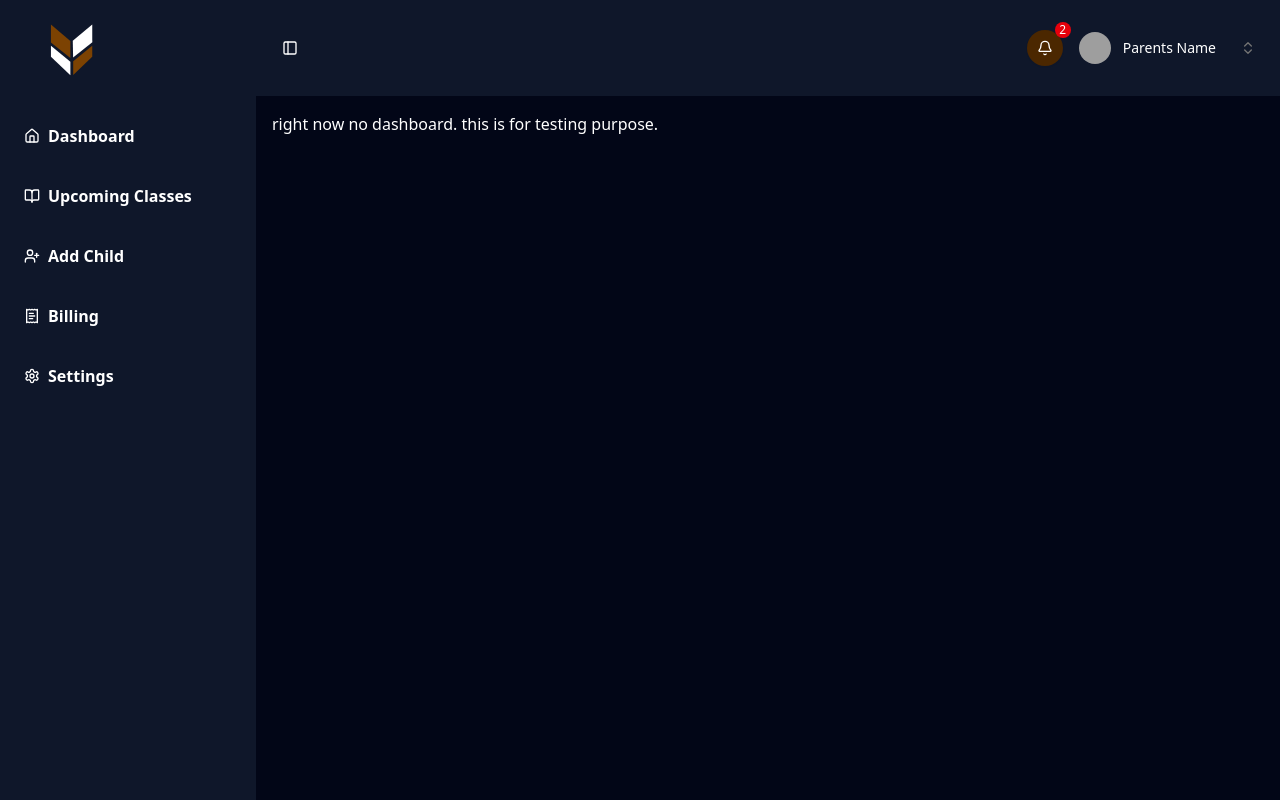
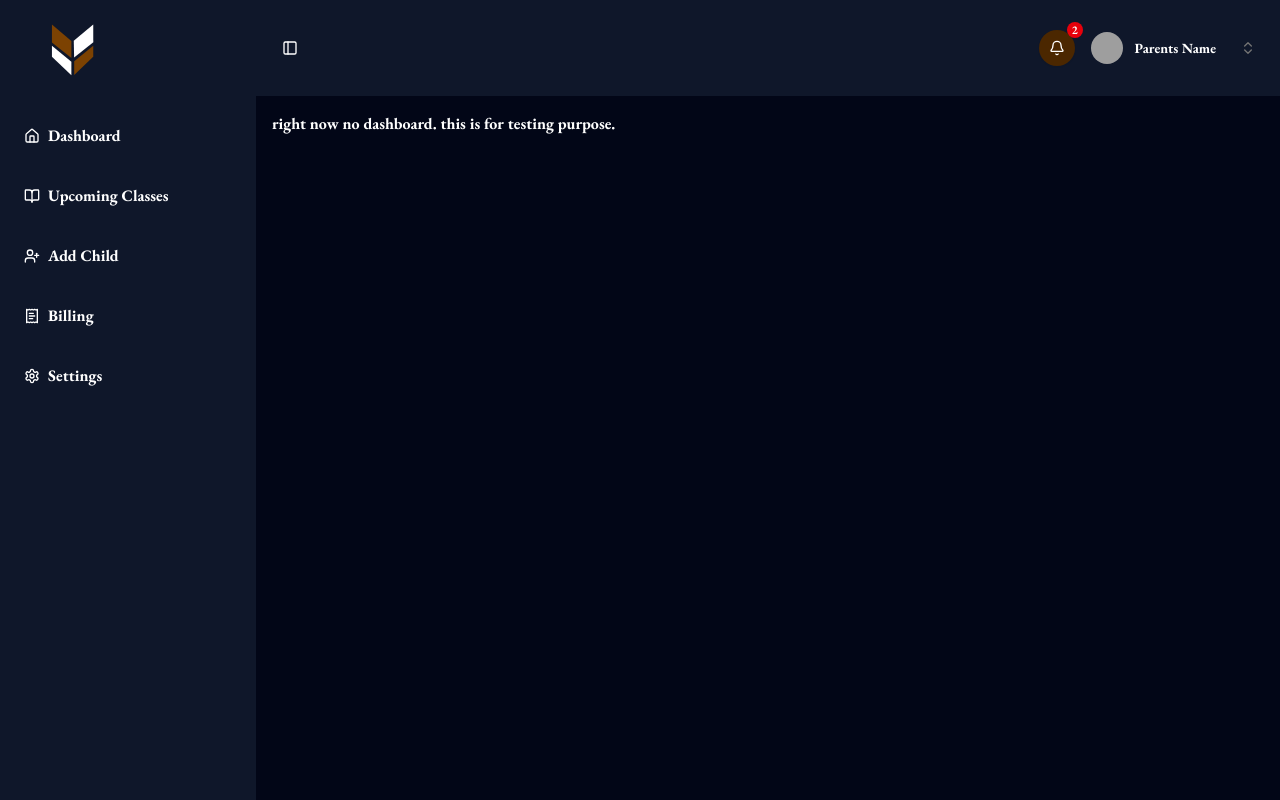
Before and after one commit to ILM-AI-LTD/ilm-ai-frontend, a Next.js app: page /parents/profile in a window 1280 px wide. Built offline with nearby package versions, Linux system fonts and the light colour scheme; grey boxes are pictures that could not be loaded.

Commit message:
modifications. font changed

```diff
--- a/app/(main)/layout.tsx
+++ b/app/(main)/layout.tsx
@@ -1,7 +1,16 @@
+import { EB_Garamond } from 'next/font/google';
+
+const eBGaramondfont = EB_Garamond({
+  subsets: ['latin'],
+  weight: "700",
+
+})
+
+
 export default function MainLayout({ children }: { children: React.ReactNode }) {
-    return (
-      <div className="min-h-screen flex justify-center items-center bg-primary-bg-color">
-        {children}
-      </div>
-    );
-  }
+  return (
+    <div className={`${eBGaramondfont.className} min-h-screen flex justify-center items-center bg-primary-bg-color`}>
+      {children}
+    </div>
+  );
+}
--- a/app/(main)/student/dashboard/layout.tsx
+++ b/app/(main)/student/dashboard/layout.tsx
@@ -1,23 +1,13 @@
 'use client';
-import { AppSidebar } from "@/components/app-sidebar"
+
 import { StudentAppSidebar } from "@/components/student-app-sidebar"
 import {
     SidebarInset,
     SidebarProvider
 } from "@/components/ui/sidebar"
-// import ParentsNavbar from "@/feature/parents/components/profile/common/Navbar"
 import StudentsNavbar from "@/feature/students/componets/dashboard/common/Navbar"
-import { useEffect, useState } from "react"
-// import img from '../../../../public/'
-
 
 const ParentProfileLayout = ({ children }: { children: React.ReactNode }) => {
-    const [url, setUrl] = useState('');
-
-    useEffect(() => {
-        setUrl(window.location.href);
-    }, []);
-    // console.log('urll -------------', url);
 
     return (
         <SidebarProvider>
--- a/app/(main)/student/dashboard/page.tsx
+++ b/app/(main)/student/dashboard/page.tsx
@@ -14,8 +14,8 @@ const eBGaramondfont = EB_Garamond({
 const page = () => {
     return (
         <>
-
-            <div className={`${eBGaramondfont.className} `}>
+            {/* <div className={`${eBGaramondfont.className} `}> */}
+            <div>
                 <div className='flex'>
                     <p className="text-white font-bold text-[min(10vw,36px)]">Subjects</p>
                     <Image
--- a/components/ui/sidebar.tsx
+++ b/components/ui/sidebar.tsx
@@ -24,7 +24,7 @@ import {
   TooltipProvider,
   TooltipTrigger,
 } from "@/components/ui/tooltip"
-import { useMediaQuery } from "@/hooks/use-tab"
+import { useMediaQuery } from "@/hooks/useMediaQuery"
 
 const SIDEBAR_COOKIE_NAME = "sidebar_state"
 const SIDEBAR_COOKIE_MAX_AGE = 60 * 60 * 24 * 7
@@ -363,6 +363,39 @@ function SidebarTrigger({
   ...props
 }: React.ComponentProps<typeof Button>) {
   const { toggleSidebar } = useSidebar()
+
+  return (
+    <Button
+      data-sidebar="trigger"
+      data-slot="sidebar-trigger"
+      variant="ghost"
+      size="icon"
+      className={cn("size-7", className)}
+      onClick={(event) => {
+        onClick?.(event)
+        toggleSidebar()
+      }}
+      {...props}
+    >
+      <PanelLeftIcon />
+      <span className="sr-only">Toggle Sidebar</span>
+    </Button>
+  )
+}
+
+function StudentSidebarTrigger({
+  className,
+  onClick,
+  ...props
+}: React.ComponentProps<typeof Button>) {
+  const { toggleSidebar, open, isMobile } = useSidebar()
+
+  const shouldShow = isMobile || !open // Show on mobile OR when not open
+
+  // Hide the button on lg if sidebar is open but keep a dummy space for flex condition
+  if (!shouldShow) {
+    return <div className={cn("w-7", className)} />
+  }
 
   return (
     <Button
@@ -827,5 +860,6 @@ export {
   SidebarSeparator,
   SidebarTrigger,
   useSidebar,
-  StudentSidebar
+  StudentSidebar,
+  StudentSidebarTrigger
 }
--- a/feature/students/componets/dashboard/common/Navbar.tsx
+++ b/feature/students/componets/dashboard/common/Navbar.tsx
@@ -1,6 +1,6 @@
 import { Avatar, AvatarFallback, AvatarImage } from '@/components/ui/avatar'
 import { DropdownMenu, DropdownMenuCheckboxItem, DropdownMenuContent, DropdownMenuItem, DropdownMenuLabel, DropdownMenuSeparator, DropdownMenuSub, DropdownMenuSubContent, DropdownMenuSubTrigger, DropdownMenuTrigger } from '@/components/ui/dropdown-menu'
-import { SidebarTrigger } from '@/components/ui/sidebar'
+import { SidebarTrigger, StudentSidebarTrigger } from '@/components/ui/sidebar'
 import { Bolt, ChevronsUpDown, ExternalLink, Filter, LogOut, Settings2, SunDim, User } from 'lucide-react'
 import ButtonsWithBadge from './ButtonWithBadge'
 import CustomDropdown from '@/components/global/CustomDropdown'
@@ -46,7 +46,7 @@ const StudentsNavbar = () => {
     }, []);
     return (
         <nav className='h-24 bg-primary-bg-color flex items-center justify-between z-10 px-6'>
-            <SidebarTrigger className="-ml-1" />
+            <StudentSidebarTrigger className="-ml-1" />
             <div className="flex flex-row gap-6">
                 {/* <CustomDropdown title={'Board'} menuOptions={menuOptions} /> */}
                 <div className='flex items-center gap-3 border px-3 border-blue-50 rounded-3xl'>
--- a/hooks/use-tab.ts
+++ /dev/null
@@ -1,35 +0,0 @@
-// import * as React from "react"
-
-// const MOBILE_BREAKPOINT = 768
-
-// export function useIsMobile() {
-//   const [isMobile, setIsMobile] = React.useState<boolean | undefined>(undefined)
-
-//   React.useEffect(() => {
-//     const mql = window.matchMedia(`(max-width: ${MOBILE_BREAKPOINT - 1}px)`)
-//     const onChange = () => {
-//       setIsMobile(window.innerWidth < MOBILE_BREAKPOINT)
-//     }
-//     mql.addEventListener("change", onChange)
-//     setIsMobile(window.innerWidth < MOBILE_BREAKPOINT)
-//     return () => mql.removeEventListener("change", onChange)
-//   }, [])
-
-//   return !!isMobile
-// }
-
-import { useEffect, useState } from "react"
-
-export function useMediaQuery(query: string) {
-  const [matches, setMatches] = useState(false)
-
-  useEffect(() => {
-    const media = window.matchMedia(query)
-    const listener = () => setMatches(media.matches)
-    listener()
-    media.addEventListener("change", listener)
-    return () => media.removeEventListener("change", listener)
-  }, [query])
-
-  return matches
-}
--- /dev/null
+++ b/hooks/useMediaQuery.ts
@@ -0,0 +1,15 @@
+import { useEffect, useState } from "react"
+
+export function useMediaQuery(query: string) {
+  const [matches, setMatches] = useState(false)
+
+  useEffect(() => {
+    const media = window.matchMedia(query)
+    const listener = () => setMatches(media.matches)
+    listener()
+    media.addEventListener("change", listener)
+    return () => media.removeEventListener("change", listener)
+  }, [query])
+
+  return matches
+}
```
Also changed, not shown: components/student-app-sidebar.tsx (+0 -10 lines).
